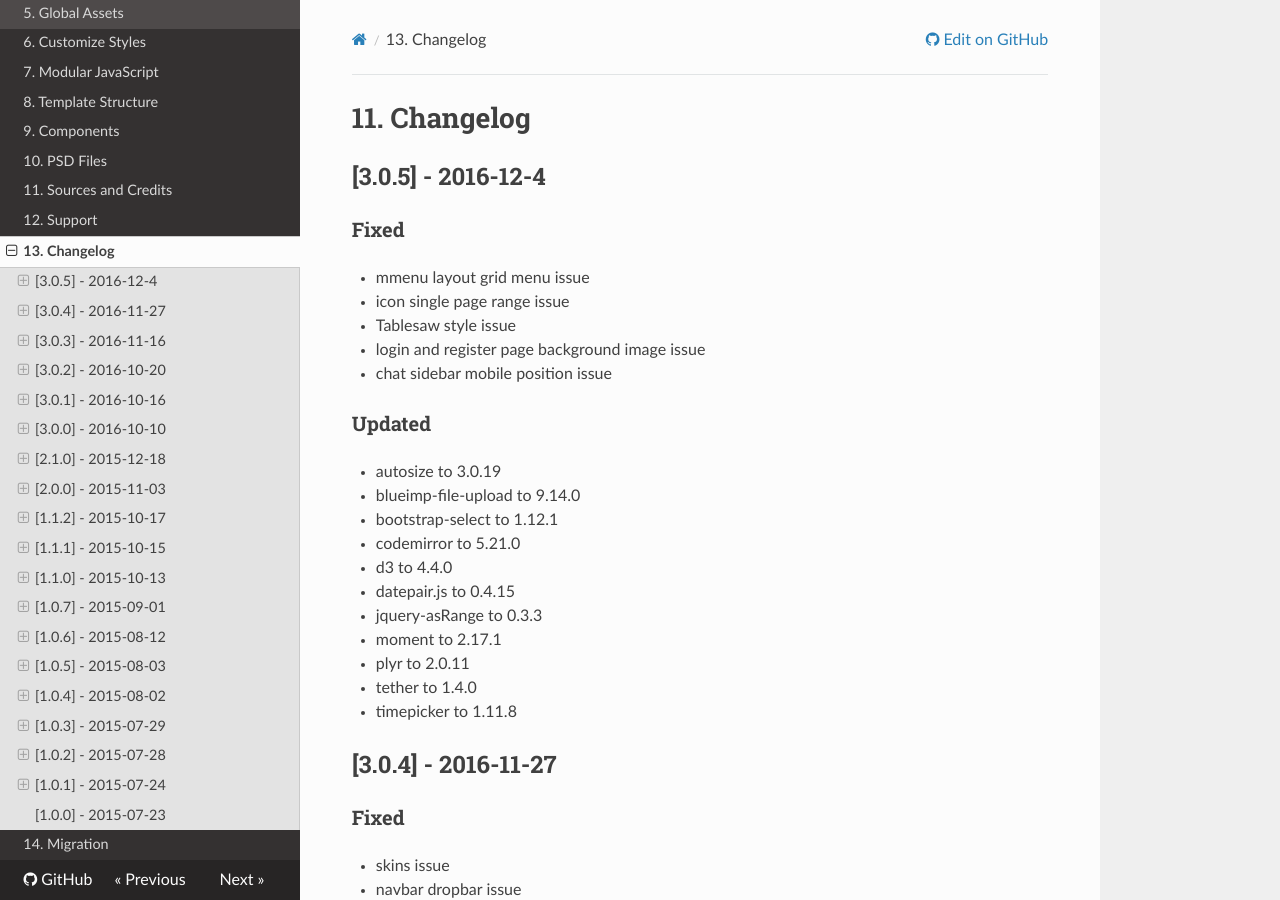
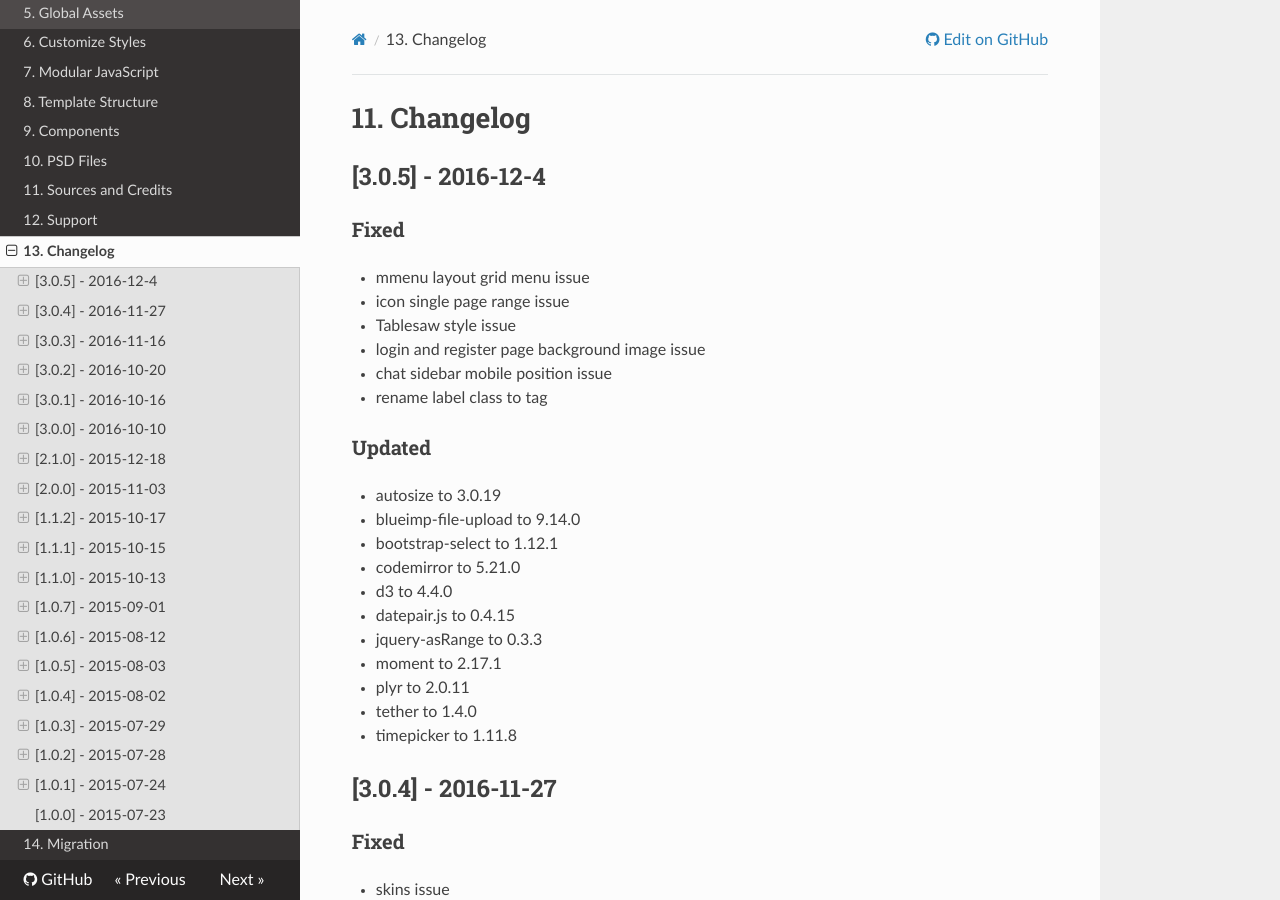
Before and after one commit to thecreation/remark-docs, an MkDocs documentation site: the page built from docs/changelog.md, in a window 1280 px wide and 900 px high. Built offline with MkDocs 1.6.1, drawn with Linux system fonts in a browser that asks for light colours; nearby versions of some CDN libraries; old or Windows-style settings are respelled for this version of MkDocs.

Commit message:
commit message

```diff
--- a/docs/changelog.md
+++ b/docs/changelog.md
@@ -8,6 +8,7 @@
 - Tablesaw style issue
 - login and register page background image issue
 - chat sidebar mobile position issue
+- rename label class to tag
 
 ### Updated
 - autosize to 3.0.19
```
